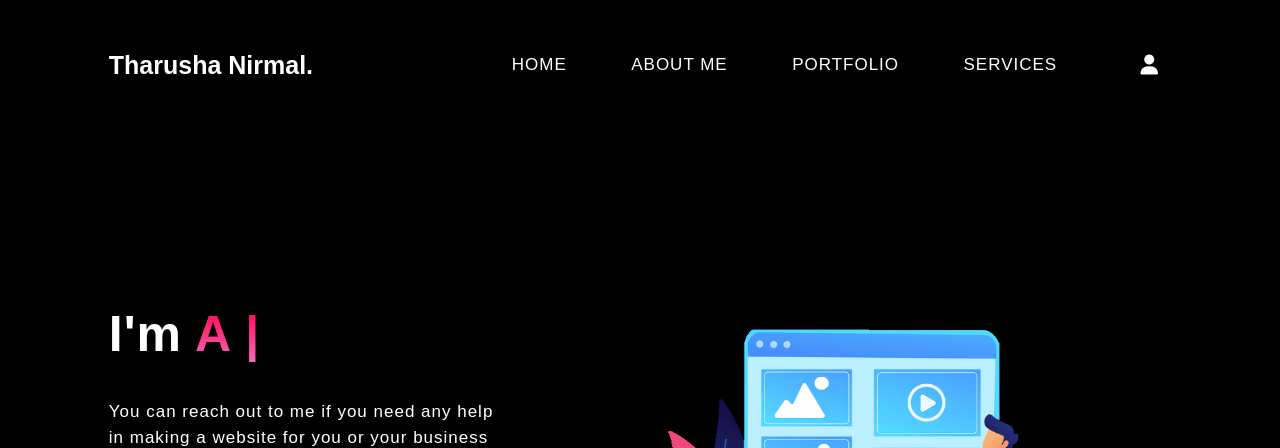
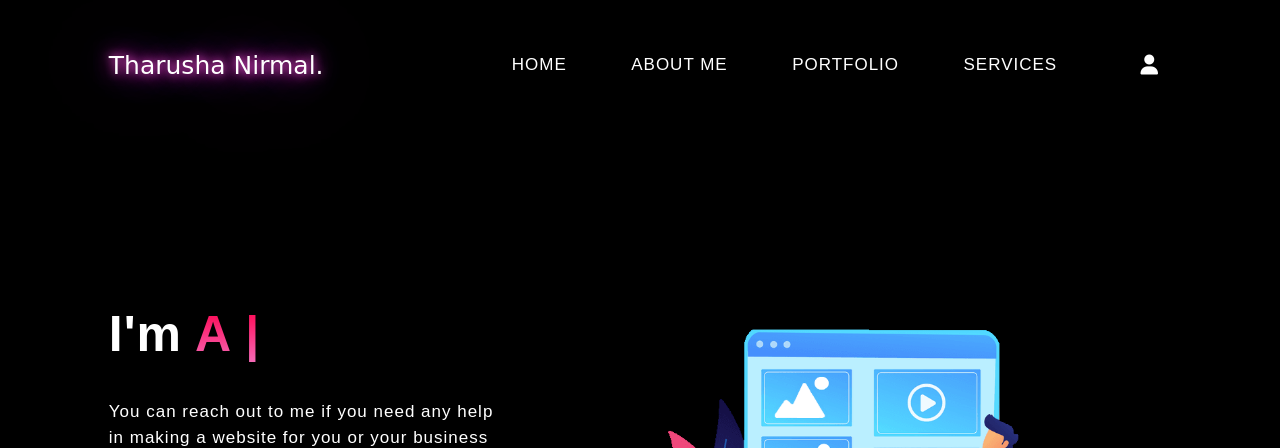
Before and after one commit to tharushanax/portfolio, a plain HTML site: page index.html in a window 1280 px wide. Shown: the top 448 px of the page. Drawn offline with nearby package versions, Linux system fonts and the light colour scheme; a web font is replaced by a local one.

Commit message:
glowing effect for logo added

```diff
--- a/index.html
+++ b/index.html
@@ -20,7 +20,7 @@
 
     <div class="header">
       <nav>
-        <h1 class="logo"><a href="">Tharusha Nirmal.</a></h1>
+        <h1 class="logo"><a data-text="Tharusha Nirmal." href="">Tharusha Nirmal.</a></h1>
         <ul>
           <li><a href="">HOME</a></li>
           <li><a href="">ABOUT ME</a></li>
--- a/style.css
+++ b/style.css
@@ -1,3 +1,5 @@
+@import url('https://fonts.googleapis.com/css2?family=Rye&display=swap');
+
 * {
   margin: 0;
   padding: 0;
@@ -23,6 +25,7 @@
   position: relative;
 }
 
+/* Navigation Bar */
 nav {
   display: flex;
   width: 100%;
@@ -33,6 +36,8 @@ nav {
   user-select: none;
 }
 
+
+/* Logo */
 .logo {
   cursor: pointer;
 }
@@ -43,6 +48,15 @@ nav {
   text-decoration: none;
   color: white;
   transition: all 1s ease-in;
+  font-family: "Rye", cursive;
+  font-weight: normal;
+  text-shadow: 0 0 10px #ff64e5,
+  0 0 20px #ff1fbf,
+  0 0 40px #9500ff,
+  0 0 80px #ff00d4,
+  0 0 120px #ff00d4,
+  0 0 200px #ff7ff0,
+  0 0 500px #ff0000;
 }
 
 nav ul {
@@ -160,7 +174,6 @@ nav ul li:hover {
 .tooltip {
   position: relative;
   display: inline-block;
-  z-index: 0;
 }
 
 .tooltip:before {
@@ -396,7 +409,6 @@ nav ul li:hover {
     position: absolute;
     right: 10%;
     bottom: 0;
-    z-index: 0;
   }
 }
 
```
